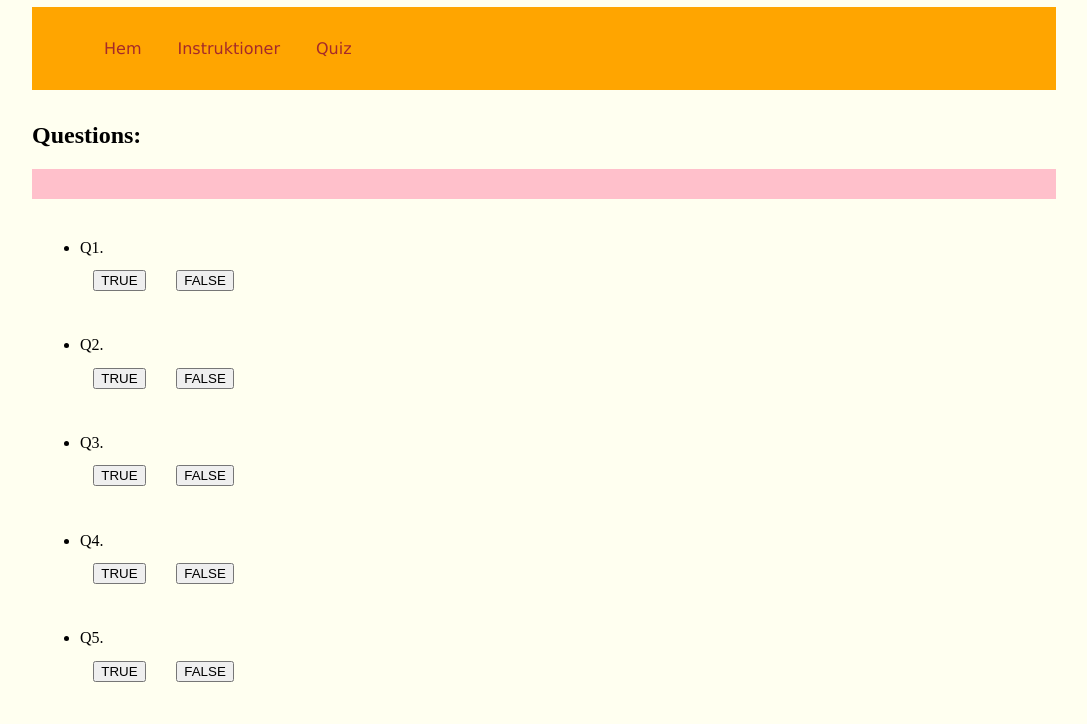
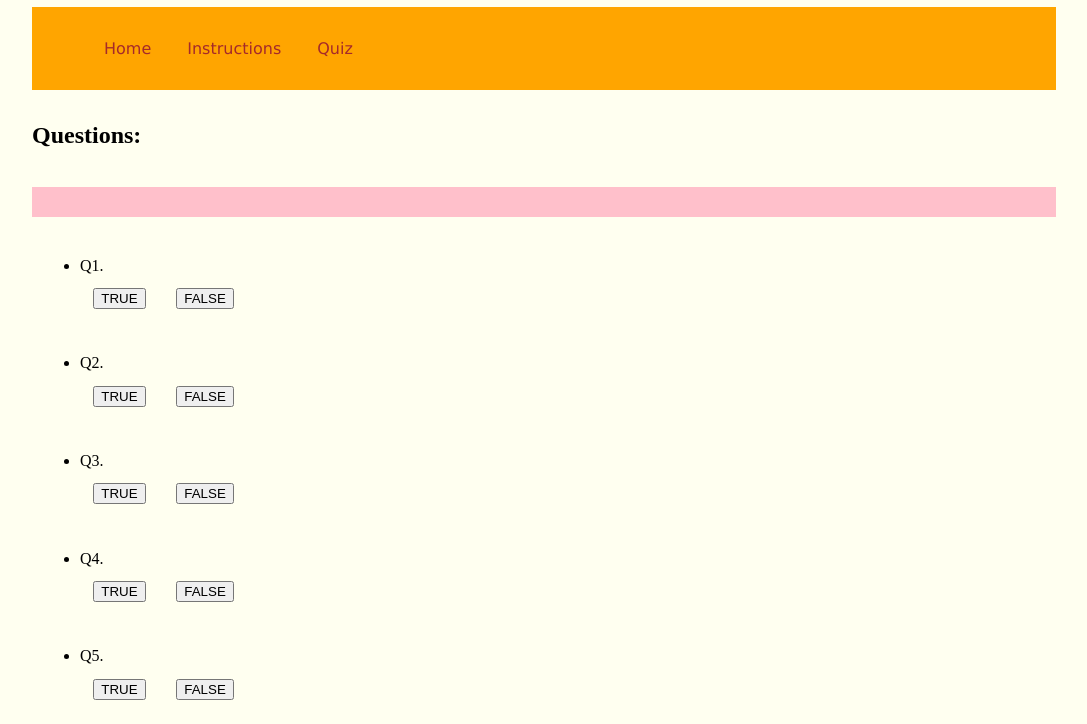
Before and after one commit to Saltkatt/Quiz, a plain HTML site: page quiz.html in a window 1280 px wide. Shown: the part 73-797 px from the top of the page, without its empty margins (96-1183 px from the left). Drawn offline with Linux system fonts and the light colour scheme; no server answers.

Commit message:
minor fix, placement of progress bar.

```diff
--- a/quiz.html
+++ b/quiz.html
@@ -13,8 +13,8 @@
         <h1>QuizMaster</h1>
         <nav>
           <ul>
-            <li><a href="index.html">Hem</a></li>
-            <li><a href="instructions.html">Instruktioner</a></li>
+            <li><a href="index.html">Home</a></li>
+            <li><a href="instructions.html">Instructions</a></li>
             <li><a href="quiz.html">Quiz</a></li>
           </ul>
         </nav>
@@ -22,7 +22,7 @@
       <section>
         <article>
           <h2>Questions:</h2>
-
+          <br>
           <div id="myProgress">
             <div id="myBar"></div>
           </div>
```
